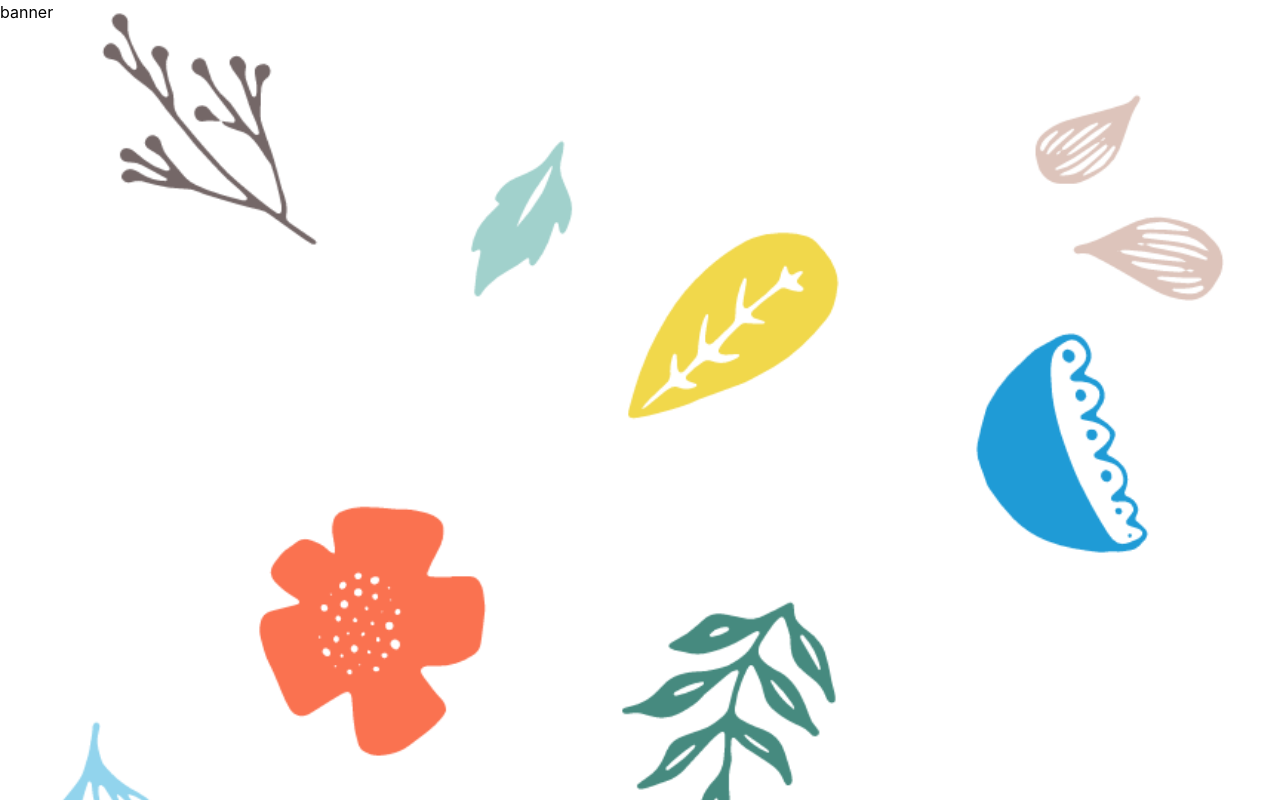
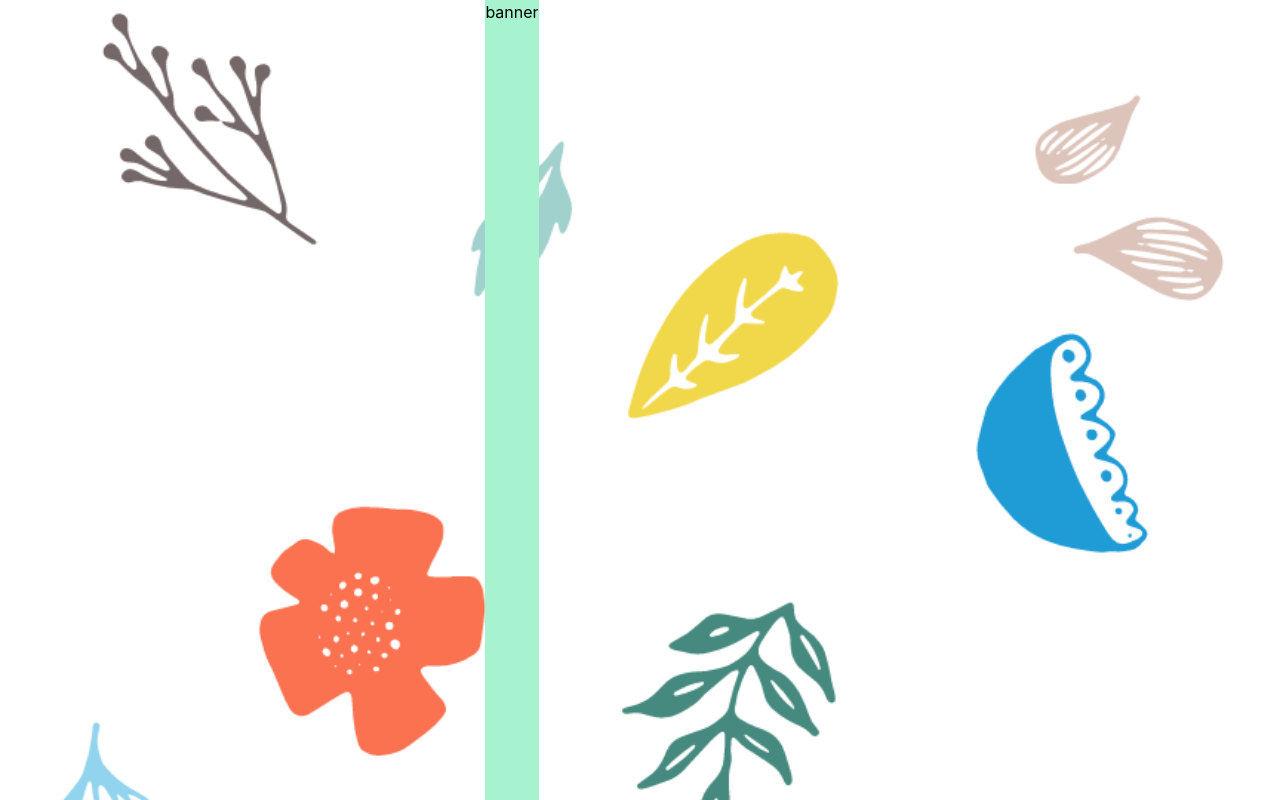
Before and after one commit to TotoroSyd/MochiMachi, a React (Create React App) app: page / in a window 1280 px wide. Shown: the top 800 px of the page. Built offline with nearby package versions, Linux system fonts and the light colour scheme.

Commit message:
items center section

```diff
--- a/src/components/landing_page.tsx
+++ b/src/components/landing_page.tsx
@@ -3,8 +3,8 @@
 export default function LandingPage() {
   return (
     <div className="login">
-      <div className="flex flex-col w-4/5">
-        <section className="h-screen bg-white-200">banner</section>
+      <div className="flex flex-col w-4/5 items-center">
+        <section className="h-screen bg-green-200">banner</section>
         <section className="h-screen bg-pink-200">shop</section>
       </div>
     </div>
```
